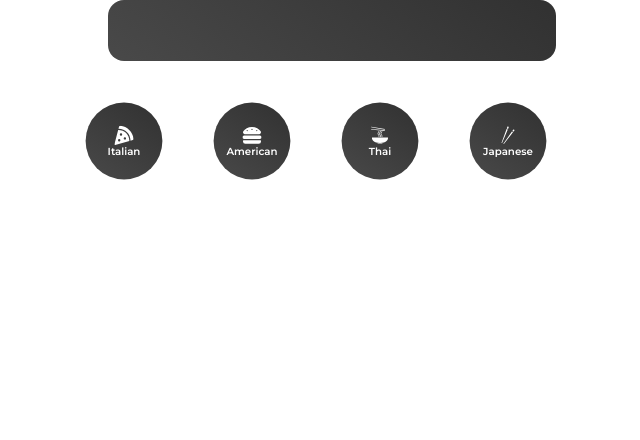
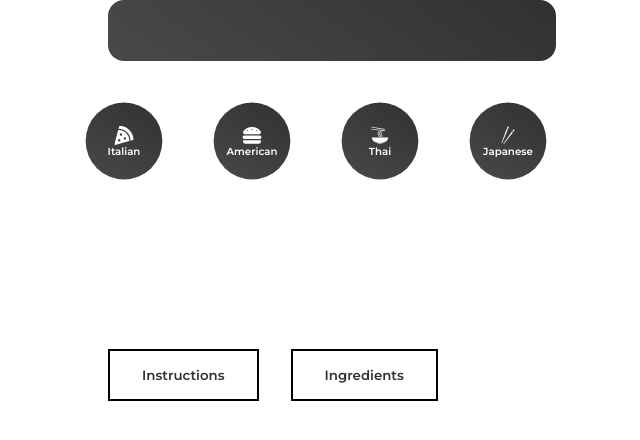
Before and after one commit to cblystone67/Delectable-Recipes-, a React (Create React App) app: page /recipe/1 in a window 1280 px wide. Shown: the top 440 px of the page, without its empty margins (308-948 px from the left). Built offline with nearby package versions, Linux system fonts and the light colour scheme; no server answers.

Commit message:
Building Recipe and Instructions page

```diff
--- a/src/components/Popular.jsx
+++ b/src/components/Popular.jsx
@@ -2,7 +2,7 @@
 import styled from 'styled-components';
 import {Splide, SplideSlide} from '@splidejs/react-splide'
 import '@splidejs/react-splide/css';
-
+import { Link } from "react-router-dom";
 
 
 function Popular() {
@@ -43,9 +43,11 @@
               return(
                 <SplideSlide key={recipe.id}>
                   <Card>
+                    <Link to={"/recipe/" + recipe.id}>
                     <p>{recipe.title}</p>
                     <img src={recipe.image} alt={recipe.title}></img>
                     <Gradient />
+                    </Link>
                   </Card>
                 </SplideSlide>
               );
--- a/src/components/Veggie.jsx
+++ b/src/components/Veggie.jsx
@@ -2,7 +2,7 @@
 import styled from 'styled-components';
 import {Splide, SplideSlide} from '@splidejs/react-splide'
 import '@splidejs/react-splide/css';
-
+import { Link } from "react-router-dom";
 
 function Veggie() {
   const [veggie, setVeggie] = useState([]);
@@ -40,9 +40,11 @@
               return(
                 <SplideSlide key={recipe.id}>
                   <Card>
+                    <Link to={"/recipe/" + recipe.id}>
                     <p>{recipe.title}</p>
                     <img src={recipe.image} alt={recipe.title}></img>
                     <Gradient />
+                    </Link>
                   </Card>
                 </SplideSlide>
               );
--- a/src/pages/Pages.jsx
+++ b/src/pages/Pages.jsx
@@ -2,6 +2,7 @@
 import React from 'react'
 import Cuisine from './Cuisine';
 import Searched from './Searched';
+import Recipe from './Recipe';
 import {Route, Routes} from 'react-router-dom';
 
 
@@ -13,6 +14,7 @@
         <Route path="/" element={<Home />} />
         <Route path="/cuisine/:type" element={<Cuisine />} />
         <Route path="/searched/:search" element={<Searched />} />
+        <Route path="/recipe/:name" element={<Recipe />} />
       </Routes>
 
   )
--- a/src/pages/Recipe.jsx
+++ b/src/pages/Recipe.jsx
@@ -3,10 +3,62 @@
 import styled from 'styled-components';
 import { useParams } from 'react-router-dom';
 
+
+
 function Recipe() {
+  let params = useParams();
+  const [details, setDetails] = useState({});
+  const fetchDetails = async () => {
+    const data = await fetch(`https://api.spoonacular.com/recipes/${params.name}/information?apiKey=${process.env.REACT_APP_API_KEY}`);
+    const detailData = await data.json();
+    setDetails(detailData);
+
+}
+useEffect(() => {
+  fetchDetails();
+}, [params.name]);
+
   return (
-    <div>Recipe</div>
+    <DetailWrapper>
+      <div>
+        <h2>{details.title}</h2>
+        <img src={details.image} alt="" />
+      </div>
+      <Info>
+        <Button>Instructions</Button>
+        <Button>Ingredients</Button>
+      </Info>
+    </DetailWrapper>
   )
 }
-
+const DetailWrapper = styled.div`
+  margin-top: 10rem;
+  margin-bottom: 5rem;
+  display: flex;
+  .active{
+    background: linear-gradient(35deg, #494949, #313131);
+    color: white;
+  }
+  h2{
+    margin-bottom: 2rem;
+  }
+  li{
+    font-size: 1.2rem;
+    line-height: 2.5rem;
+  }
+  ul{
+    margin-top: 2rem;
+  }
+  `;
+const Button = styled.button`
+  padding: 1rem 2rem;
+  color: #313131;
+  background: white;
+  border: 2px solid black;
+  margin-right: 2rem;
+  font-weight: 600;
+  `;
+const Info = styled.div`
+  margin-left: 10rem;
+  `;
 export default Recipe
```
